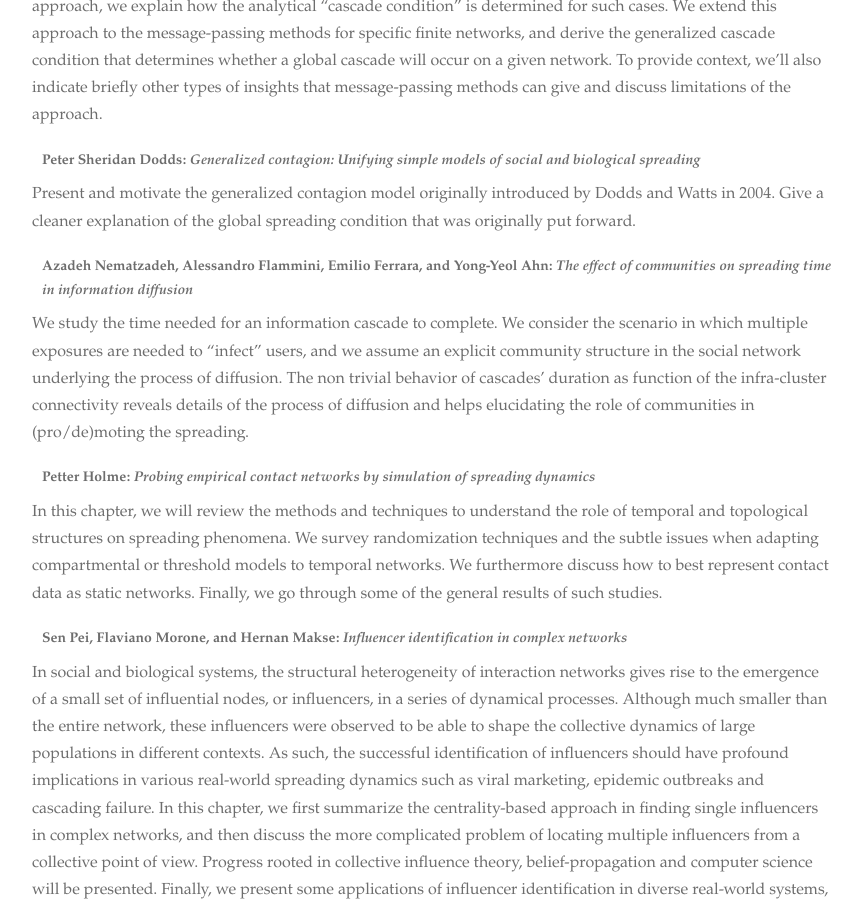
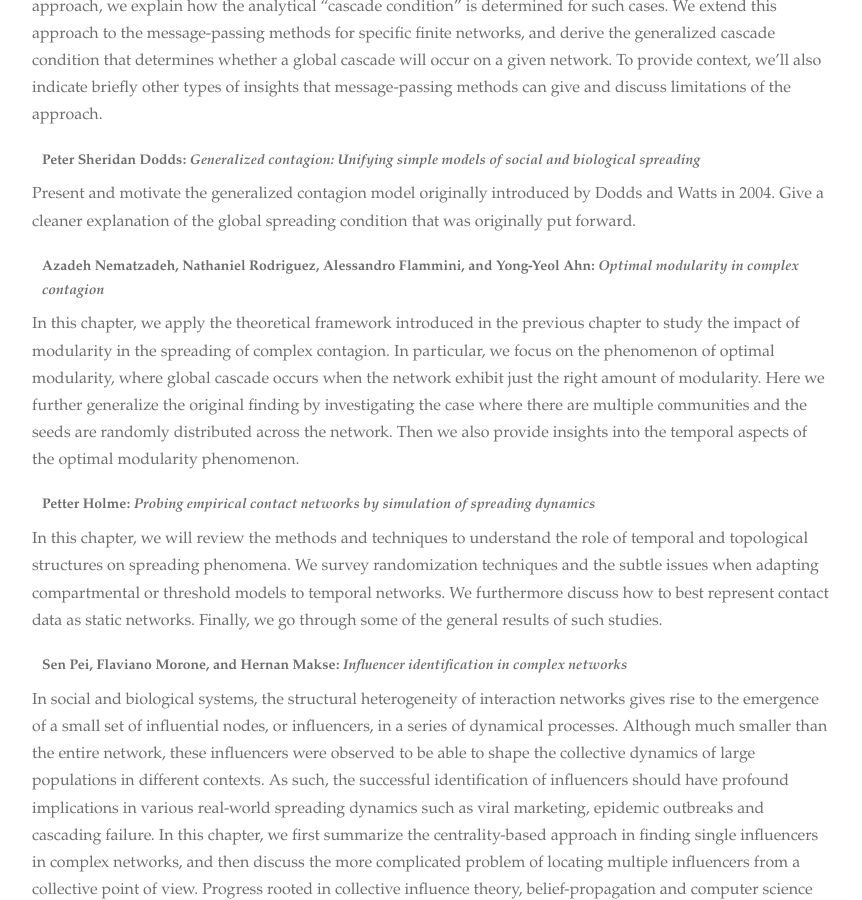
Before and after one commit to socialcontagionbook/socialcontagionbook.github.io, a Jekyll site: the page built from index.md, in a window 1280 px wide and 900 px high, scrolled down 2085 px. Shown: the whole window, without its empty margins (208-1070 px from the left). Built offline with Jekyll 4.4.1, drawn with Linux system fonts in a browser that asks for light colours; some web fonts are replaced; our own code applies the rules of GitHub Pages for plain Markdown files; some of the changed text lies outside the part shown.

Commit message:
Update index.md

```diff
--- a/index.md
+++ b/index.md
@@ -18,7 +18,7 @@ This page contains information for authors of the forthcoming _Spreading Dynamic
 
 * Peter Sheridan Dodds: _Generalized contagion: Unifying simple models of social and biological spreading_
 * James Gleeson and Mason Porter: [_Message-passing methods for complex contagions_](#gleeson). \[[arXiv link](https://arxiv.org/abs/1703.08046)\]
-* Azadeh Nematzadeh, Nathaniel Rodriguez, Alessandro Flammini, and Yong-Yeol Ahn: [_The effect of communities on spreading time in information diffusion_](#nematzadeh)
+* Azadeh Nematzadeh, Nathaniel Rodriguez, Alessandro Flammini, and Yong-Yeol Ahn: [_Optimal modularity in complex contagion_](#nematzadeh)
 * Petter Holme: [_Probing empirical contact networks by simulation of spreading dynamics_](#holme). \[[arXiv link](https://arxiv.org/abs/1706.09095)\]
 * Sen Pei, Flaviano Morone, and Hernan Makse: [Theories for influencer identification in complex networks](#pei). \[[arXiv link](https://arxiv.org/abs/1707.01594)\]
 
@@ -90,15 +90,9 @@ Dodds and Watts in 2004. Give a cleaner explanation of the global spreading
 condition that was originally put forward.
 
 
-### <a name="nematzadeh"></a>Azadeh Nematzadeh, Alessandro Flammini, Emilio Ferrara, and Yong-Yeol Ahn: _The effect of communities on spreading time in information diffusion_
+### <a name="nematzadeh"></a>Azadeh Nematzadeh, Nathaniel Rodriguez, Alessandro Flammini, and Yong-Yeol Ahn: _Optimal modularity in complex contagion_
 
-We study the time needed for an information cascade to complete. We consider
-the scenario in which multiple exposures are needed to "infect" users, and we
-assume an explicit community structure in the social network underlying the
-process of diffusion. The non trivial behavior of  cascades' duration as
-function of the infra-cluster connectivity reveals details of the process of
-diffusion and helps elucidating the role of communities in (pro/de)moting the
-spreading.
+In this chapter, we apply the theoretical framework introduced in the previous chapter to study the impact of modularity in the spreading of complex contagion. In particular, we focus on the phenomenon of optimal modularity, where global cascade occurs when the network exhibit just the right amount of modularity. Here we further generalize the original finding by investigating the case where there are multiple communities and the seeds are randomly distributed across the network. Then we also provide insights into the temporal aspects of the optimal modularity phenomenon.
 
 
 ### <a name="holme"></a> Petter Holme: _Probing empirical contact networks by simulation of spreading dynamics_
```
